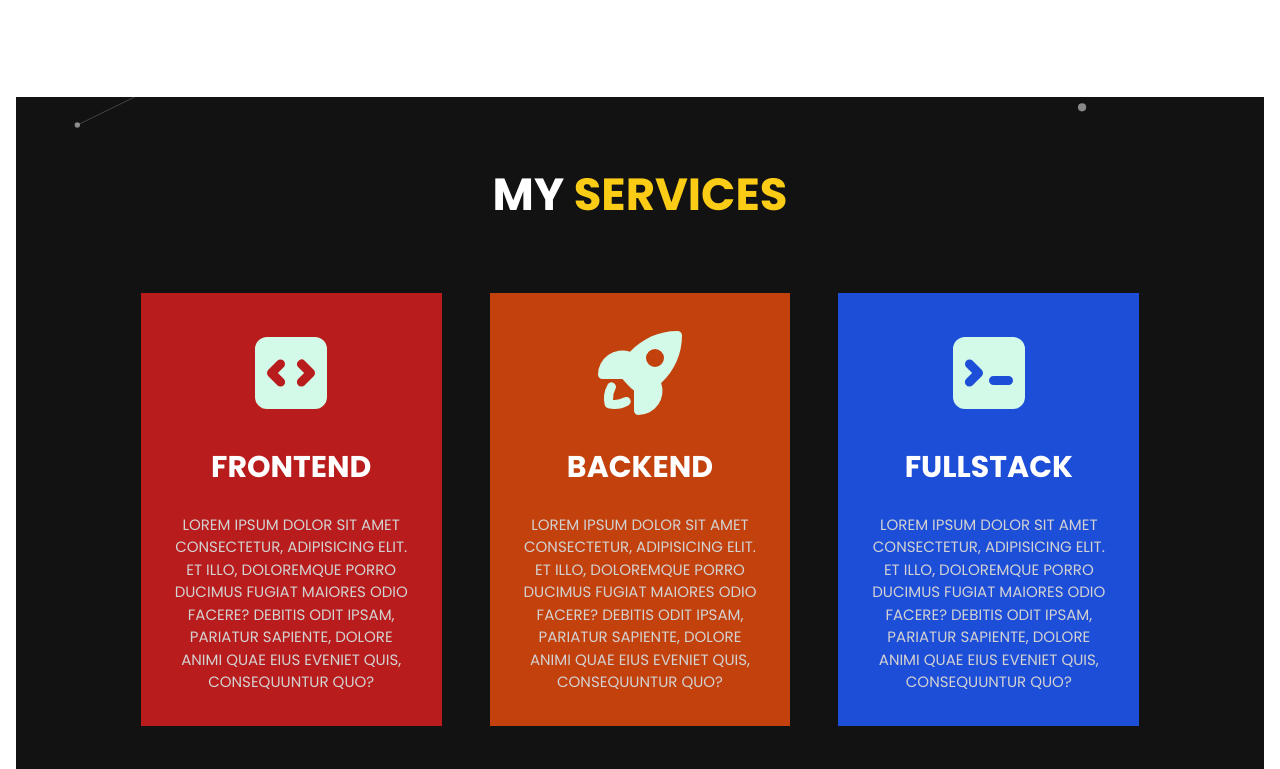
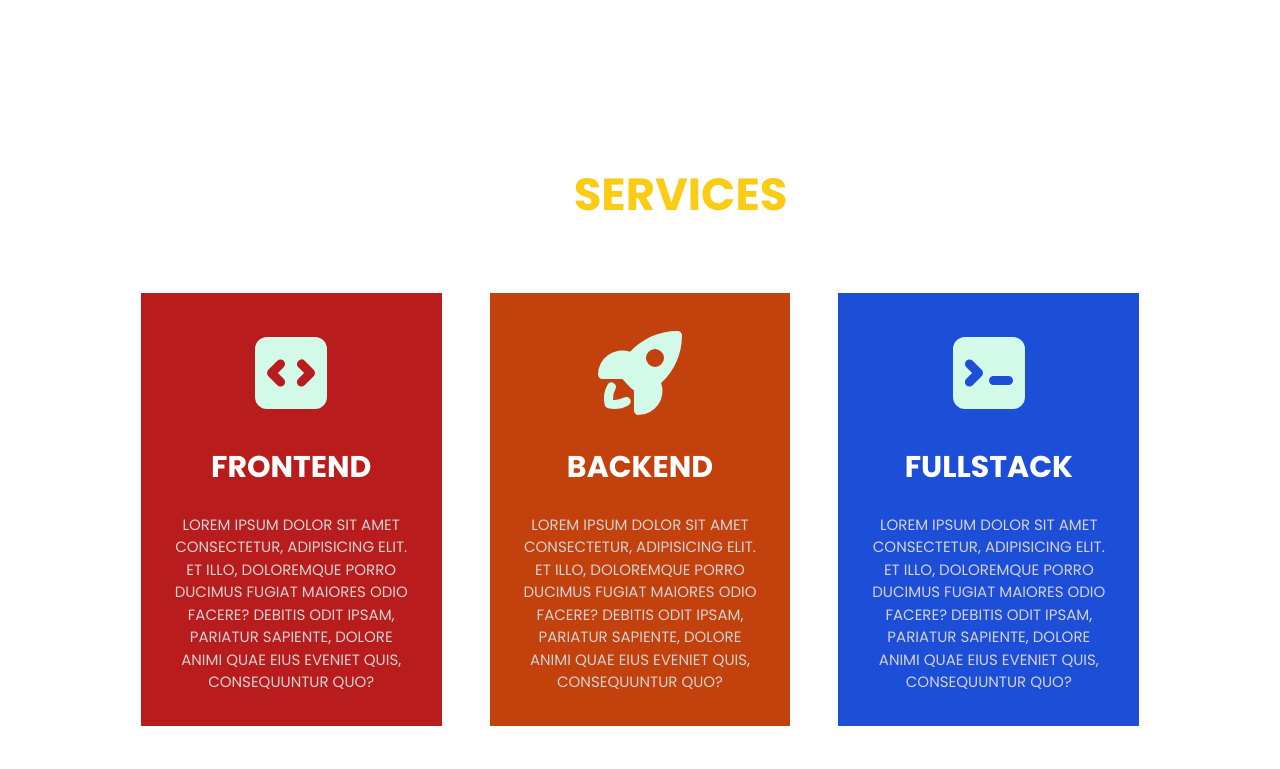
Before and after one commit to loiqueAI/ds-portfolio, a Next.js app: page / in a window 1280 px wide. Shown: the part 671-1440 px from the top of the page. Built offline with nearby package versions, Linux system fonts and the light colour scheme.

Commit message:
Somme correction

```diff
--- a/src/app/page.tsx
+++ b/src/app/page.tsx
@@ -9,7 +9,7 @@ import Testimonial from "@/components/Testimonial/Testimonial";
 
 const HomePage = () => {
   return (
-    <div className="overflow-x-hidden">
+    <div className="">
       <div>
         <Hero />
         <Service />
--- a/src/components/About/About.tsx
+++ b/src/components/About/About.tsx
@@ -6,7 +6,7 @@ type Props = {};
 
 const About = (props: Props) => {
   return (
-    <div className="bg-[#121121] pb-[3rem] pt-[4rem] md:pt-[8rem]">
+    <div className="pt-[4rem] md-pt-[8rem] pb-[5rem]">
       <div className="grid grid-cols-1 md:grid-cols-2 w-[80%] mx-auto gap-[3rem] items-center">
         <div>
           <h1 className="text-[20px] fnt-bold uppercase text-[#55e6a5] md-[1rem]">
--- a/src/components/Service/Service.tsx
+++ b/src/components/Service/Service.tsx
@@ -9,7 +9,7 @@ type Props = {};
 
 const Service = (props: Props) => {
   return (
-    <div className="bg-[#121212] pt-[4rem] md-pt-[8rem] pb-[5rem]">
+    <div className=" pt-[4rem] md-pt-[8rem] pb-[5rem]">
       <p className="heading">
         My <span className="text-yellow-400"> Services</span>
       </p>
```
